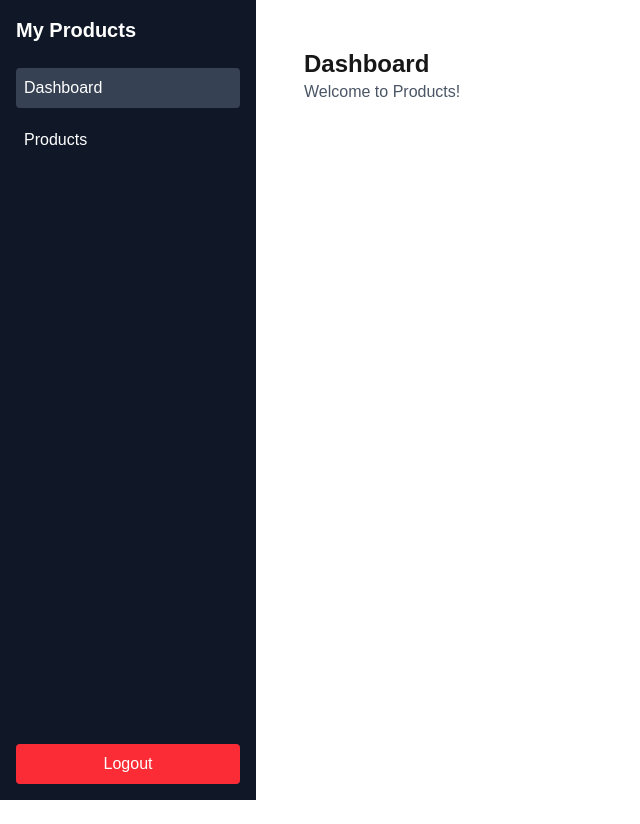
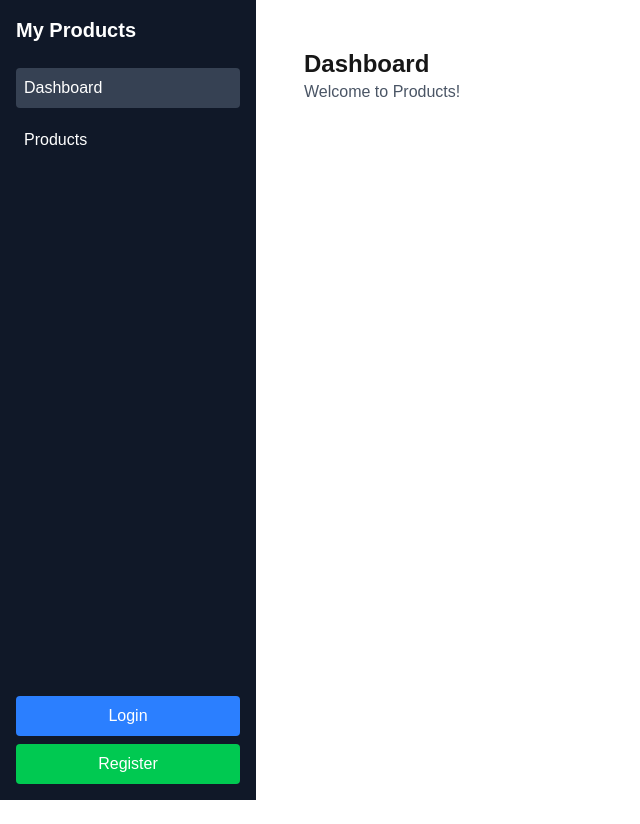
Before and after one commit to marzuq-zuqi/products, a Next.js app: page / in a window 1280 px wide. Shown: the whole page, without its empty margins (0-640 px from the left). Built offline with nearby package versions, Linux system fonts and the light colour scheme; no server answers.

Commit message:
add global auth provider to confirm logged in user

```diff
--- /dev/null
+++ b/src/app/context/AuthContext.tsx
@@ -0,0 +1,73 @@
+"use client";
+
+import { createContext, useContext, useEffect, useState } from "react";
+import { useRouter } from "next/navigation";
+
+interface User {
+  id: string;
+  email: string;
+  // Add more fields as needed
+}
+
+interface AuthContextType {
+  user: User | null;
+  login: (token: string) => void;
+  logout: () => void;
+  loading: boolean;
+}
+
+const AuthContext = createContext<AuthContextType>({
+  user: null,
+  login: () => {},
+  logout: () => {},
+  loading: true,
+});
+
+export const useAuth = () => useContext(AuthContext);
+
+export const AuthProvider = ({ children }: { children: React.ReactNode }) => {
+  const [user, setUser] = useState<User | null>(null);
+  const [loading, setLoading] = useState(true);
+  const router = useRouter();
+
+  useEffect(() => {
+    const fetchUser = async () => {
+      try {
+        const res = await fetch("/api/user", { credentials: "include" });
+        if (res.ok) {
+          const data = await res.json();
+          setUser(data.user);
+        } else {
+          setUser(null);
+        }
+      } catch (error) {
+        console.error("Error fetching user", error);
+      } finally {
+        setLoading(false);
+      }
+    };
+
+    fetchUser();
+  }, []);
+
+  const login = (token: string) => {
+    // You can also store the token here if needed
+    // but in most setups, it's stored in an HTTP-only cookie
+    router.push("/");
+  };
+
+  const logout = async () => {
+    await fetch("/api/logout", {
+      method: "POST",
+      credentials: "include",
+    });
+    setUser(null);
+    router.push("/login");
+  };
+
+  return (
+    <AuthContext.Provider value={{ user, login, logout, loading }}>
+      {children}
+    </AuthContext.Provider>
+  );
+};
--- a/src/app/layout.tsx
+++ b/src/app/layout.tsx
@@ -36,6 +36,8 @@
 import Sidebar from "../components/Sidebar";
 import type { Metadata } from "next";
 import "../globals.css";
+import { AuthProvider } from "./context/AuthContext";
+import { Toaster } from "react-hot-toast";
 
 export const metadata: Metadata = {
   title: "Dashboard",
@@ -46,8 +48,13 @@ export default function RootLayout({ children }: { children: React.ReactNode })
   return (
     <html lang="en">
       <body className="flex h-screen bg-gray-100">
-        <Sidebar />
-        <main className="flex-1 p-6">{children}</main>
+        <AuthProvider>
+          <Sidebar />
+          <main className="flex-1 p-6">
+            {children}
+            <Toaster position="top-right" />
+          </main>
+        </AuthProvider>
       </body>
     </html>
   );
--- a/src/components/Sidebar.tsx
+++ b/src/components/Sidebar.tsx
@@ -1,31 +1,12 @@
 "use client";
 
 import Link from "next/link";
-import { usePathname, useRouter } from "next/navigation";
-import { useState } from "react";
+import { usePathname } from "next/navigation";
+import { useAuth } from "@/app/context/AuthContext";
 
 export default function Sidebar() {
   const pathname = usePathname();
-  const router = useRouter();
-  const [loading, setLoading] = useState(false);
-
-  const handleLogout = async () => {
-    setLoading(true);
-    try {
-      const response = await fetch("/api/logout", {
-        method: "POST",
-        credentials: "include",
-      });
-
-      if (response.ok) {
-        router.push("/login");
-      }
-    } catch (error) {
-      console.error("Logout failed", error);
-    } finally {
-      setLoading(false);
-    }
-  };
+  const { user, logout, loading } = useAuth();
 
   return (
     <aside className="w-64 bg-gray-900 text-white h-screen flex flex-col p-4">
@@ -34,25 +15,51 @@ export default function Sidebar() {
       <nav className="flex-grow">
         <ul className="space-y-3">
           <li>
-            <Link href="/" className={`block p-2 rounded ${pathname === "/" ? "bg-gray-700" : "hover:bg-gray-700"}`}>
+            <Link
+              href="/"
+              className={`block p-2 rounded ${
+                pathname === "/" ? "bg-gray-700" : "hover:bg-gray-700"
+              }`}
+            >
               Dashboard
             </Link>
           </li>
           <li>
-            <Link href="/products" className={`block p-2 rounded ${pathname === "/products" ? "bg-gray-700" : "hover:bg-gray-700"}`}>
+            <Link
+              href="/products"
+              className={`block p-2 rounded ${
+                pathname === "/products" ? "bg-gray-700" : "hover:bg-gray-700"
+              }`}
+            >
               Products
             </Link>
           </li>
         </ul>
       </nav>
 
-      <button
-        className="bg-red-500 text-white px-4 py-2 rounded hover:bg-red-600 w-full transition-transform transform active:scale-95"
-        onClick={handleLogout}
-        disabled={loading}
-      >
-        {loading ? "Logging out..." : "Logout"}
-      </button>
+      {!loading && user ? (
+        <button
+          className="bg-red-500 text-white px-4 py-2 rounded hover:bg-red-600 w-full transition-transform transform active:scale-95"
+          onClick={logout}
+        >
+          Logout
+        </button>
+      ) : (
+        <div className="space-y-2">
+          <Link
+            href="/login"
+            className="block text-center bg-blue-500 hover:bg-blue-600 px-4 py-2 rounded transition"
+          >
+            Login
+          </Link>
+          <Link
+            href="/register"
+            className="block text-center bg-green-500 hover:bg-green-600 px-4 py-2 rounded transition"
+          >
+            Register
+          </Link>
+        </div>
+      )}
     </aside>
   );
 }
```
